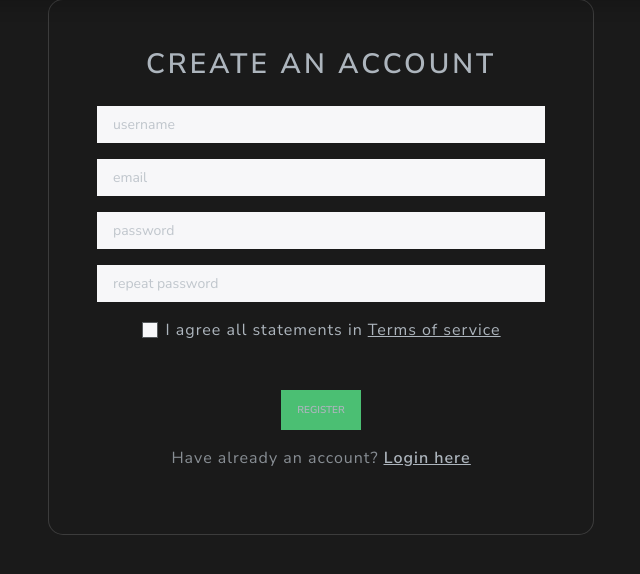
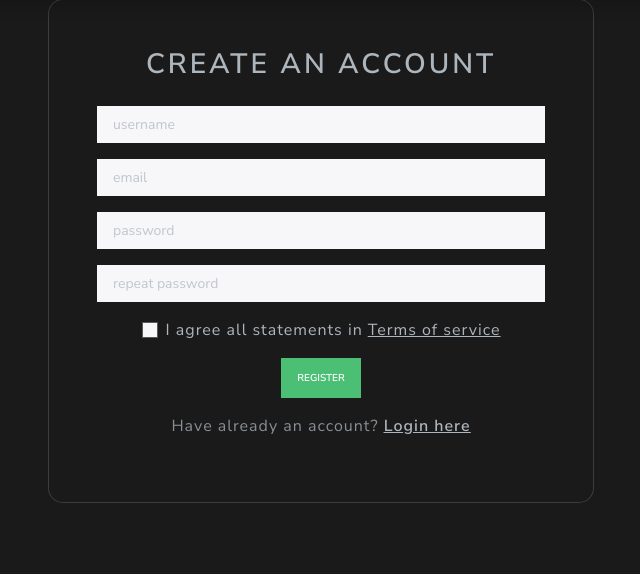
Before and after one commit to Yakumaa/BudgetBuddy, a Django app: page /authentication/register in a window 1280 px wide. Shown: the part 43-617 px from the top of the page, without its empty margins (319-959 px from the left). Run offline with Django 4.2, Linux system fonts and the light colour scheme; some libraries are stand-ins or nearby versions.

Commit message:
minor changes

```diff
--- a/money_tracker/money_tracker/settings.py
+++ b/money_tracker/money_tracker/settings.py
@@ -39,6 +39,7 @@ INSTALLED_APPS = [
     "django.contrib.messages",
     "django.contrib.staticfiles",
     "expenses",
+    "authentication",
 ]
 
 MIDDLEWARE = [
--- a/money_tracker/templates/authentication/register.html
+++ b/money_tracker/templates/authentication/register.html
@@ -76,7 +76,7 @@
                 <input type="password" id="form3Example4cdg" class="form-control form-control-sm" placeholder="repeat password"/>
             </div>
 
-            <div class="form-check d-flex justify-content-center mb-5">
+            <div class="form-check d-flex justify-content-center mb-3">
                 <input class="form-check-input me-2" type="checkbox" value="" id="form2Example3cg" />
                 <label class="form-check-label" for="form2Example3g">
                 I agree all statements in <a href="#!" class="text-body"><u>Terms of service</u></a>
@@ -85,7 +85,7 @@
 
             <div class="d-flex justify-content-center">
                 <button type="button"
-                class="btn btn-success btn-block btn-sm gradient-custom-4 text-body">Register</button>
+                class="btn btn-success btn-block btn-sm ">Register</button>
             </div>
 
             <p class="text-center text-muted mt-3 mb-0">Have already an account? <a href="#!"
```
